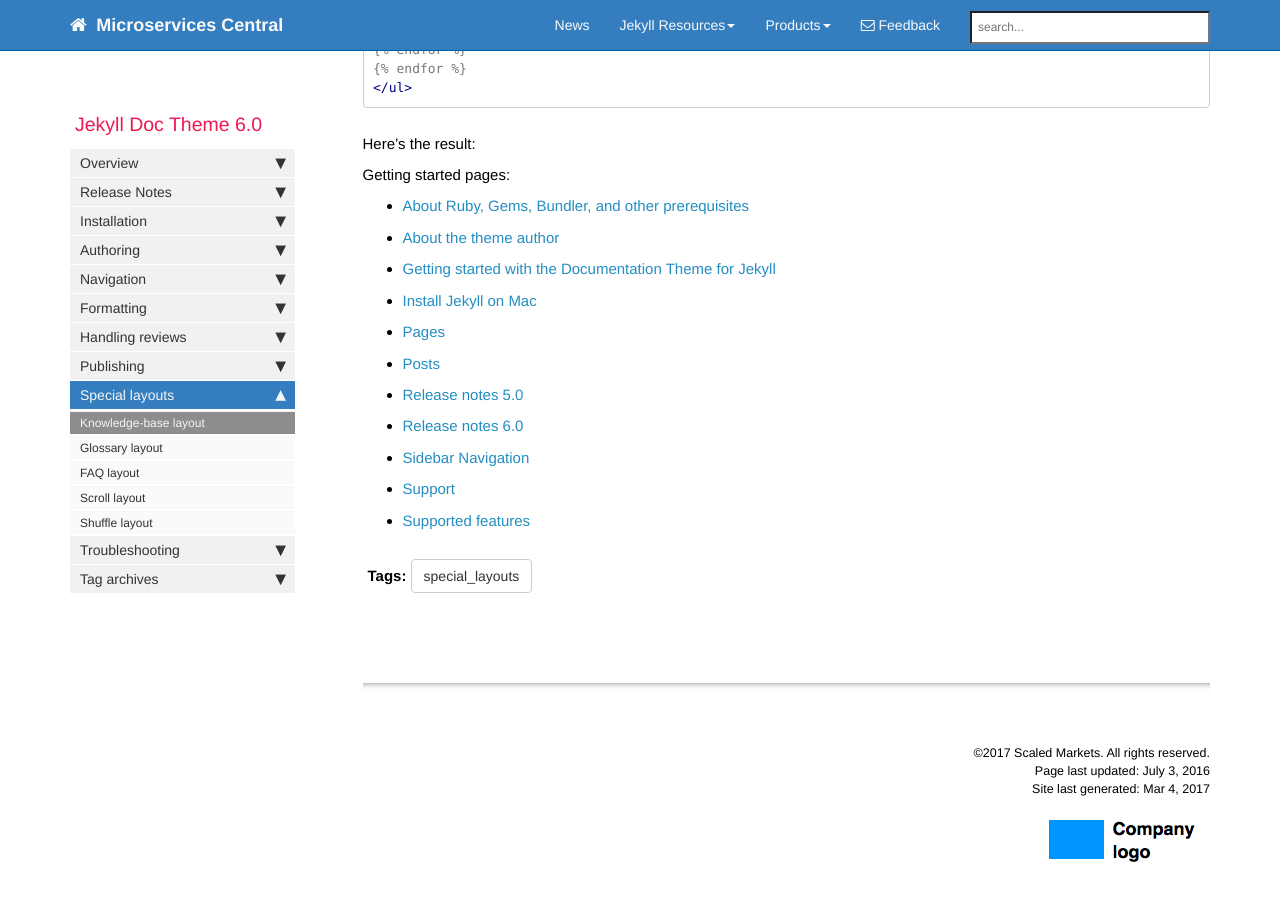
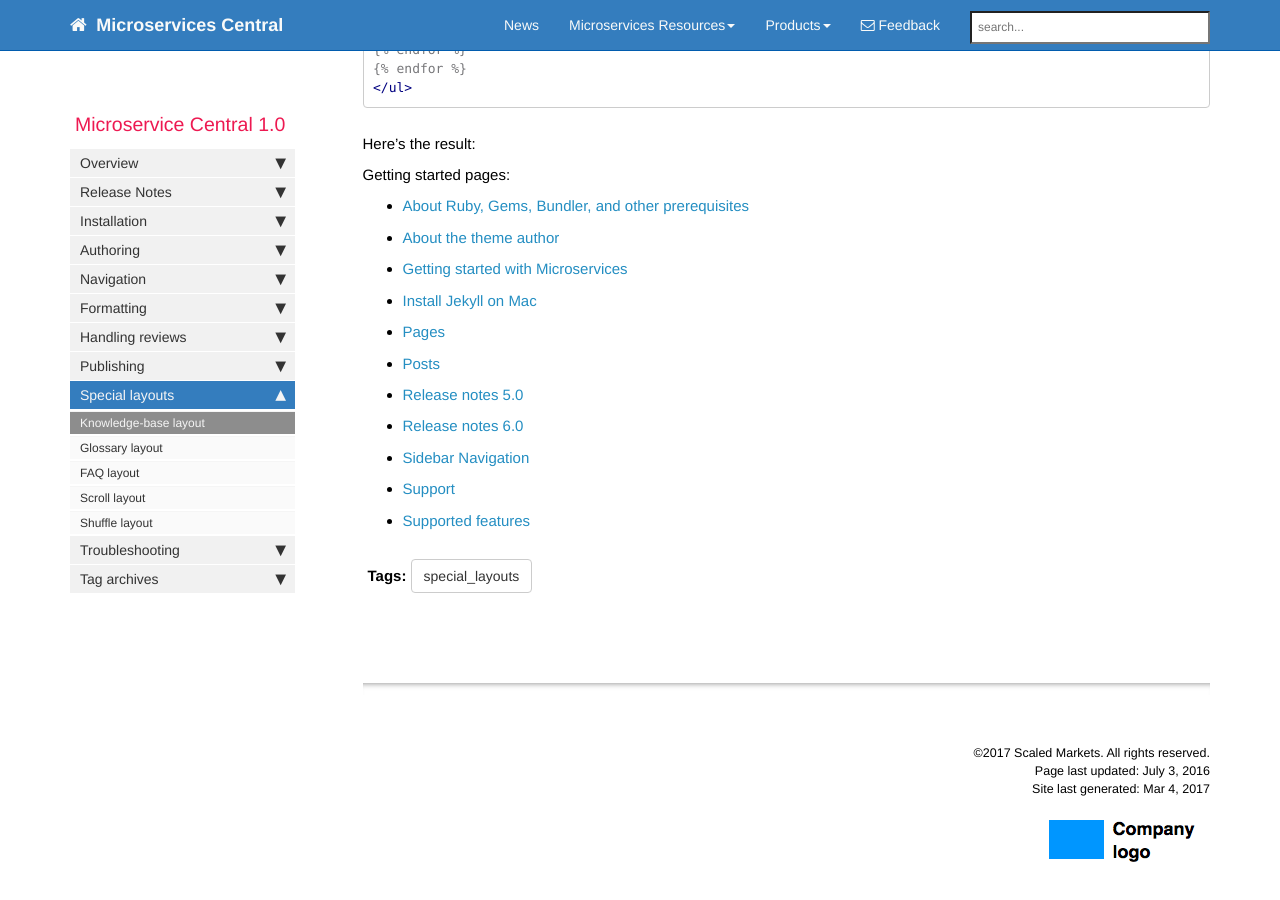
Before and after one commit to paruff/microservices, a Jekyll site: the page built from pages/mydoc/mydoc_kb_layout.md, in a window 1280 px wide and 900 px high, scrolled down 984 px. Built offline with Jekyll 4.4.1, drawn with Linux system fonts in a browser that asks for light colours; nearby versions of some CDN libraries; comment, search, counter and statistics services are not loaded.

Commit message:
moving toward cleaning up Jekyll doc references

```diff
--- a/_data/sidebars/mydoc_sidebar.yml
+++ b/_data/sidebars/mydoc_sidebar.yml
@@ -2,8 +2,8 @@
 
 entries:
 - title: sidebar
-  product: Jekyll Doc Theme
-  version: 6.0
+  product: Microservice Central
+  version: 1.0
   folders:
 
   - title:
--- a/_data/topnav.yml
+++ b/_data/topnav.yml
@@ -10,7 +10,7 @@ topnav:
 topnav_dropdowns:
 - title: Topnav dropdowns
   folders:
-    - title: Jekyll Resources
+    - title: Microservices Resources
       folderitems:
         - title: Github Repo
           external_url: https://github.com/tomjohnson1492/documentation-theme-jekyll
```
Also changed, not shown: _config 2.yml (+34 -8 lines), index.md (+2 -2 lines).
